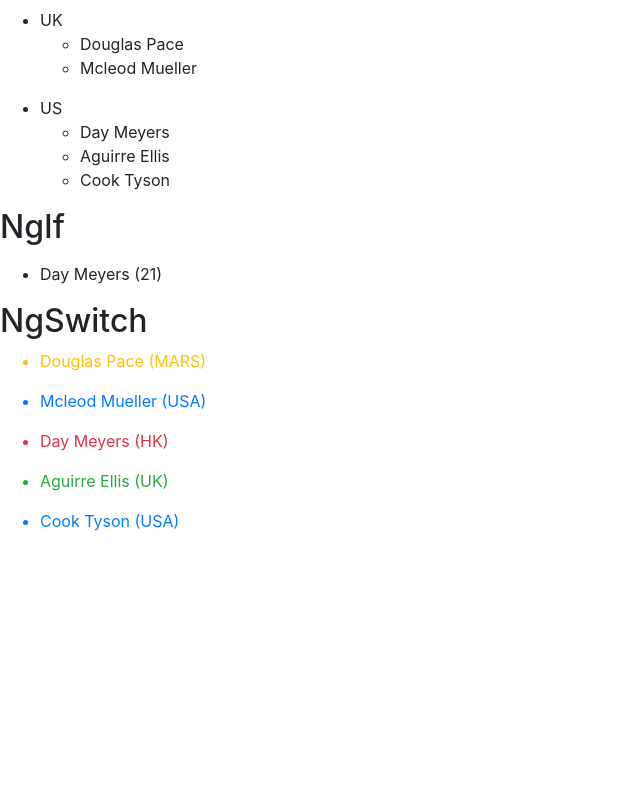
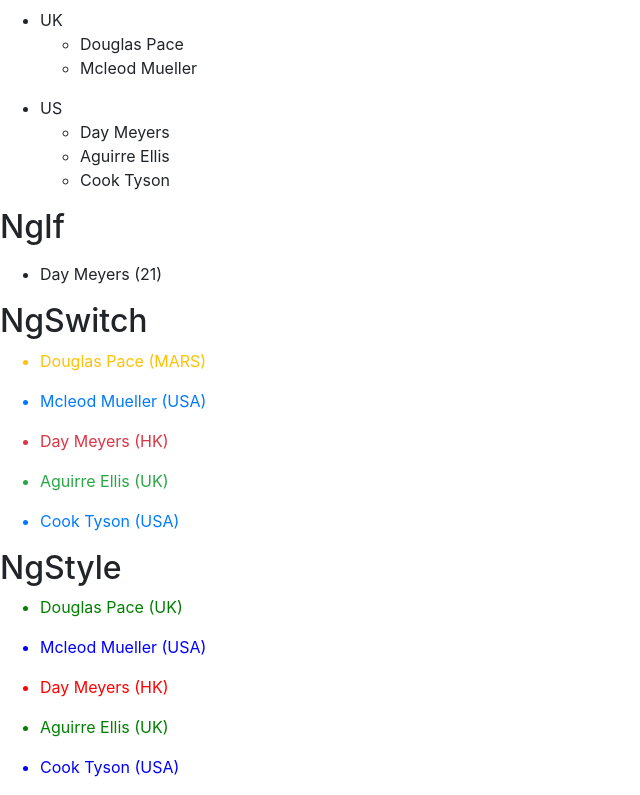
Before and after one commit to Aremyst/book-angular-from-theory-to-practice, an Angular app in the folder Page199_BuiltInDirectives/BuiltInDirectives/: page / in a window 1280 px wide. Shown: the part 221-1016 px from the top of the page, without its empty margins (0-640 px from the left). Before the commit the page ends 800 px from the top, so only its background shows below. Built offline with nearby package versions, Linux system fonts and the light colour scheme.

Commit message:
Add NgStyle Example. Dynamically apply "color" style to element depending on function result.
Syntax:
[ngStyle]="{ 'color': getColor(person.country) }"

```diff
--- a/Page199_BuiltInDirectives/BuiltInDirectives/src/app/app.component.html
+++ b/Page199_BuiltInDirectives/BuiltInDirectives/src/app/app.component.html
@@ -9,3 +9,6 @@
 
 <h2>NgSwitch</h2>
 <app-ng-switch-example></app-ng-switch-example>
+
+<h2>NgStyle</h2>
+<app-ng-style-example></app-ng-style-example>
--- a/Page199_BuiltInDirectives/BuiltInDirectives/src/app/app.module.ts
+++ b/Page199_BuiltInDirectives/BuiltInDirectives/src/app/app.module.ts
@@ -6,6 +6,7 @@
 import { NgForGroupedExampleComponent } from './ng-for-grouped-example/ng-for-grouped-example.component';
 import { NgIfExampleComponent } from './ng-if-example/ng-if-example.component';
 import { NgSwitchExampleComponent } from './ng-switch-example/ng-switch-example.component';
+import { NgStyleExampleComponent } from './ng-style-example/ng-style-example.component';
 
 @NgModule({
   declarations: [
@@ -13,7 +14,8 @@
     NgForExampleComponent,
     NgForGroupedExampleComponent,
     NgIfExampleComponent,
-    NgSwitchExampleComponent
+    NgSwitchExampleComponent,
+    NgStyleExampleComponent
   ],
   imports: [
     BrowserModule
--- /dev/null
+++ b/Page199_BuiltInDirectives/BuiltInDirectives/src/app/ng-style-example/ng-style-example.component.html
@@ -0,0 +1,5 @@
+<ul *ngFor="let person of people">
+  <li [ngStyle]="{ 'color': getColor(person.country) }">
+    {{ person.name }} ({{ person.country }})
+  </li>
+</ul>
--- /dev/null
+++ b/Page199_BuiltInDirectives/BuiltInDirectives/src/app/ng-style-example/ng-style-example.component.ts
@@ -0,0 +1,42 @@
+import { Component, OnInit } from '@angular/core';
+
+@Component({
+  selector: 'app-ng-style-example',
+  templateUrl: './ng-style-example.component.html',
+  styleUrls: ['./ng-style-example.component.css']
+})
+export class NgStyleExampleComponent {
+  getColor(country) {
+    switch (country) {
+      case 'UK':
+        return 'green';
+      case 'USA':
+        return 'blue';
+      case 'HK':
+        return 'red';
+    }
+  }
+
+  people: any[] = [
+    {
+      "name": "Douglas Pace",
+      "country": 'UK'
+    },
+    {
+      "name": "Mcleod Mueller",
+      "country": 'USA'
+    },
+    {
+      "name": "Day Meyers",
+      "country": 'HK'
+    },
+    {
+      "name": "Aguirre Ellis",
+      "country": 'UK'
+    },
+    {
+      "name": "Cook Tyson",
+      "country": 'USA'
+    }
+  ];
+}
```
Also changed, not shown: Page199_BuiltInDirectives/BuiltInDirectives/src/app/ng-style-example/ng-style-example.component.css (added), 1 other file (tests, documents, lock files or other folders).
